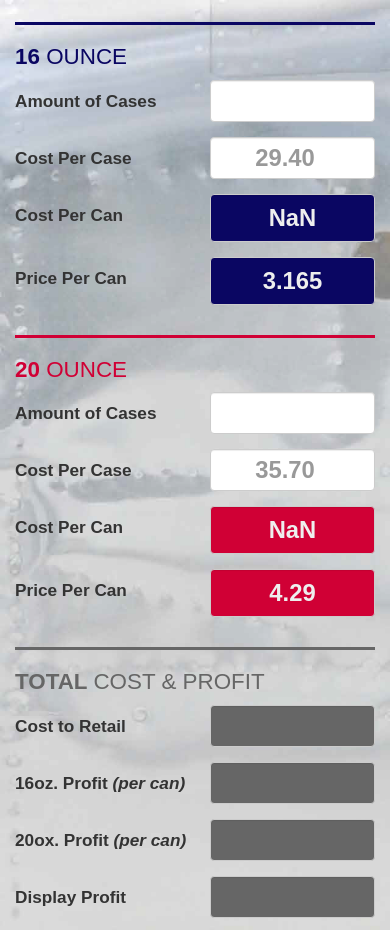
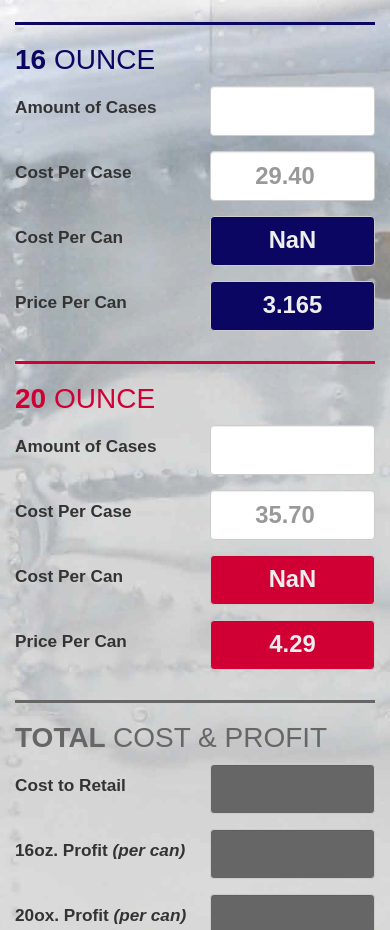
Before and after one commit to kangpeter5/meanyMEAN, a website: page client/index.html in a window 390 px wide. Shown: the part 137-1067 px from the top of the page. Drawn offline with nearby package versions, Linux system fonts and the light colour scheme; some packages are replaced by stand-ins of ours.

Commit message:
responsive yes

```diff
--- a/client/partials/display.html
+++ b/client/partials/display.html
@@ -58,7 +58,7 @@
     <div class="form-group">
       <label for="pricePerCan" class="col-xs-6 control-label">Price Per Can</label>
       <div class="col-xs-6">
-        <input type="hidden" value="4.29" ng-model="ppcTwenty">
+        <input type="hidden" ng-model="ppcTwenty" value="4.29" >
         <div class="form-control answer-to-input">4.29</div>
       </div>
     </div>
@@ -72,7 +72,8 @@
     <div class="form-group">
       <label for="costToRetail" class="col-xs-6 control-label">Cost to Retail</label>
       <div class="col-xs-6">
-        <input type="text" class="form-control answer-to-input" value="{{ppcSixteen+ppcTwenty}}">
+        <input type="hidden" class="form-control answer-to-input" ng-model="costToRetail" value="{{ppcSixteen+ppcTwenty}}" />
+        <div class="form-control answer-to-input">{{ ppcSixteen+ppcTwenty }}</div>
       </div>
     </div>
     <div class="form-group">
--- a/client/static/css/style.css
+++ b/client/static/css/style.css
@@ -66,7 +66,7 @@ form{
 }
 .form-group input, .answer-to-input{
 	font-size: 170%;
-	height: 1%;
+	height: 40px;
 	font-weight: bold;
 	text-align: center;
 	vertical-align: middle;
@@ -117,8 +117,14 @@ form{
 	nav #title{
 		font-size: 141%;
 	}
+	.container h1{
+		font-size: 200%;
+	}
 	.form-group .control-label{
 		font-size: 123%;
+	}
+	.form-group input, .answer-to-input{
+		height: 50px;
 	}
 }
 
@@ -127,8 +133,14 @@ form{
 	nav #title{
 		font-size: 158%;
 	}
+	.container h1{
+		font-size: 215%;
+	}
 	.form-group .control-label {
 	    font-size: 137%;
+	}
+	.form-group input, .answer-to-input{
+		height: 55px;
 	}
 }
 
--- a/client/static/js/controllers/calculatorController.js
+++ b/client/static/js/controllers/calculatorController.js
@@ -1,5 +1,4 @@
 function calculatorController($scope){
-
 	// Sixteen oz
 	$scope.costPerCanSixteen = function(){
 		var costPerCanSixteen = 0;
```
